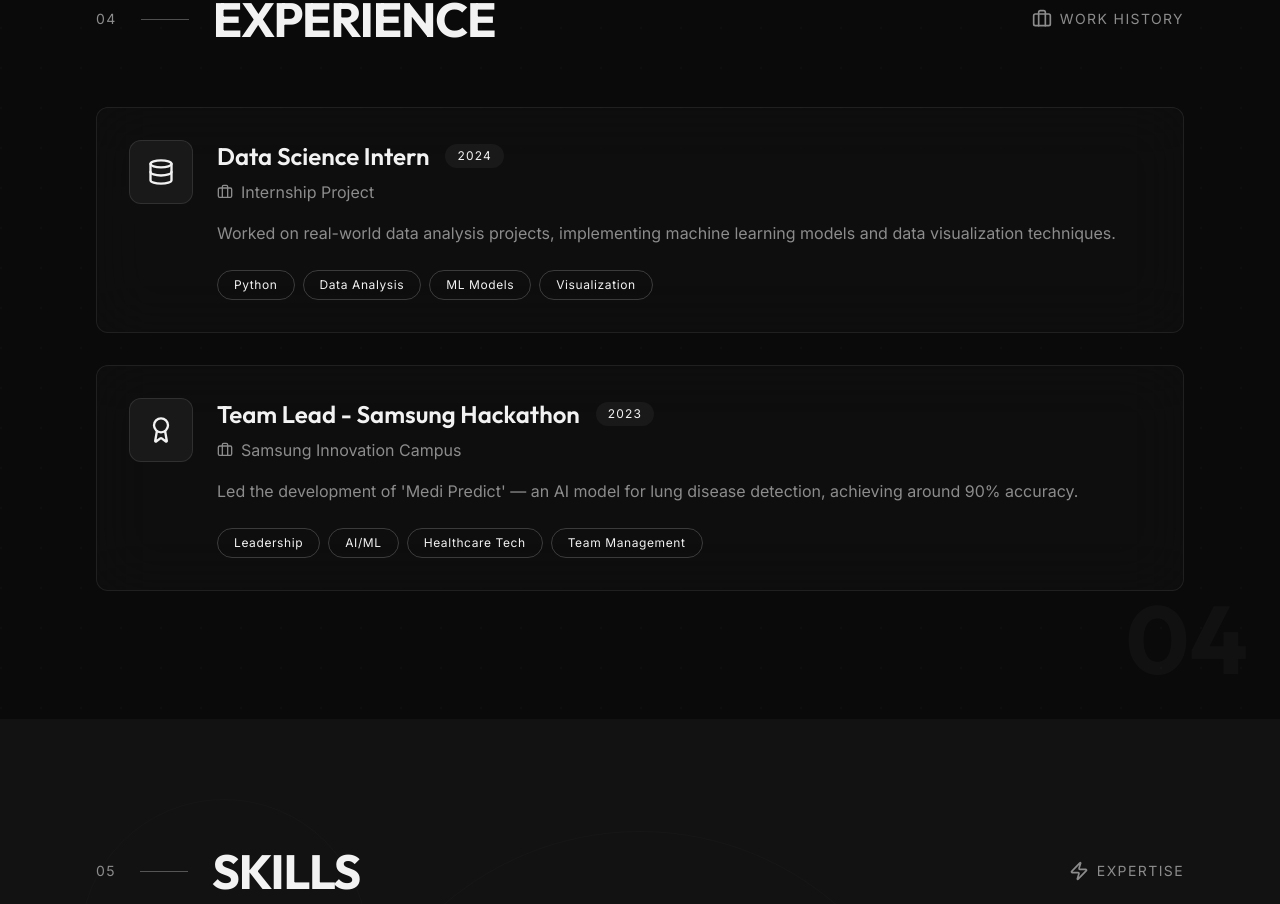
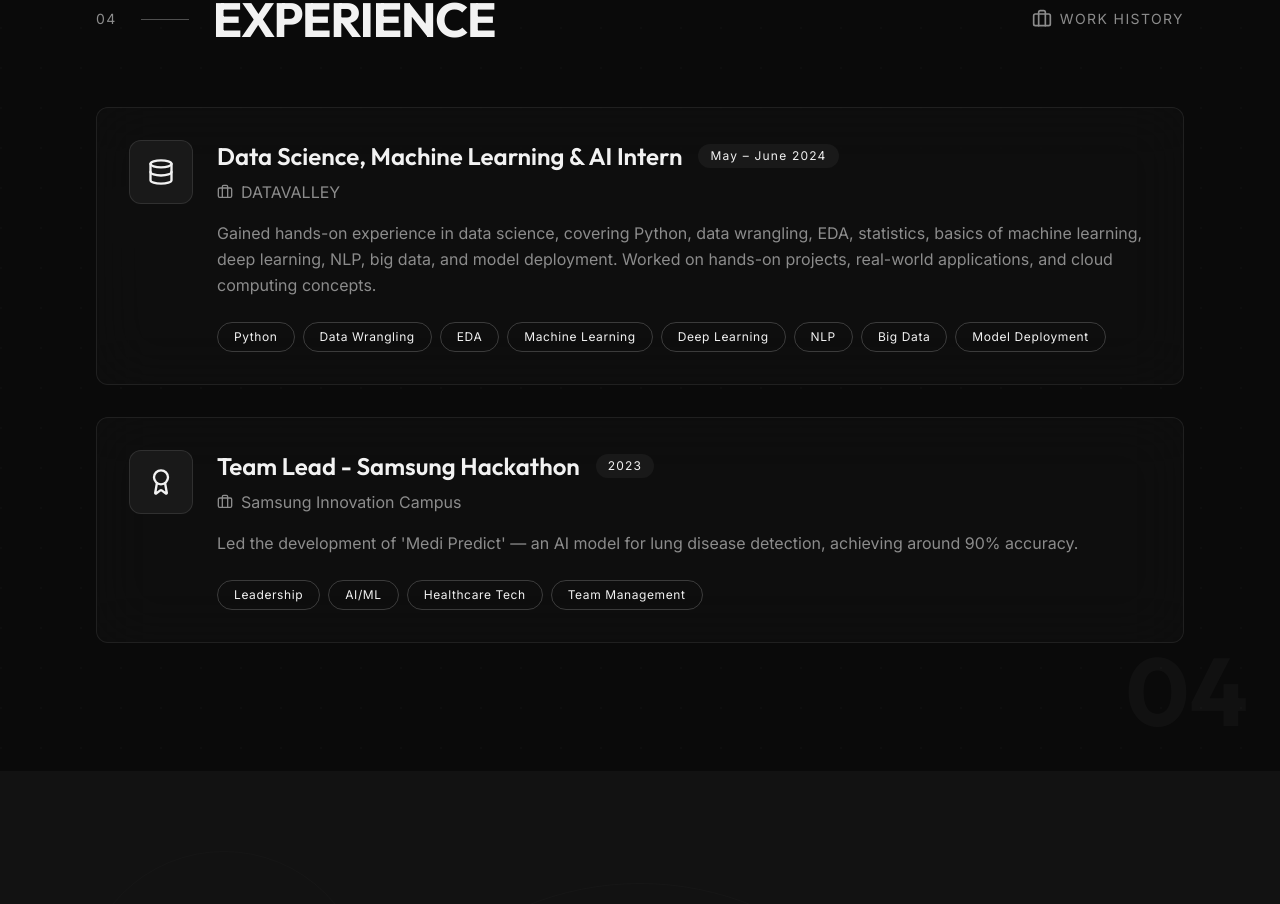
Before and after one commit to Chaitu2205/chaitanya-portfolio-dev, a React (Vite) app: page / in a window 1280 px wide. Shown: the part 2953-3857 px from the top of the page. Built offline with nearby package versions, Linux system fonts and the light colour scheme; the HTML template or start-up script is replaced by a standard one.

Commit message:
Changes
Co-authored-by: Chaitu2205 <202484486+Chaitu2205@users.noreply.github.com>

```diff
--- a/src/pages/Index.tsx
+++ b/src/pages/Index.tsx
@@ -513,11 +513,11 @@ const Index = () => {
           <div className="space-y-8">
             {[
               {
-                period: "2024",
-                role: "Data Science Intern",
-                company: "Internship Project",
-                description: "Worked on real-world data analysis projects, implementing machine learning models and data visualization techniques.",
-                skills: ["Python", "Data Analysis", "ML Models", "Visualization"],
+                period: "May – June 2024",
+                role: "Data Science, Machine Learning & AI Intern",
+                company: "DATAVALLEY",
+                description: "Gained hands-on experience in data science, covering Python, data wrangling, EDA, statistics, basics of machine learning, deep learning, NLP, big data, and model deployment. Worked on hands-on projects, real-world applications, and cloud computing concepts.",
+                skills: ["Python", "Data Wrangling", "EDA", "Machine Learning", "Deep Learning", "NLP", "Big Data", "Model Deployment"],
                 icon: Database
               },
               {
```
